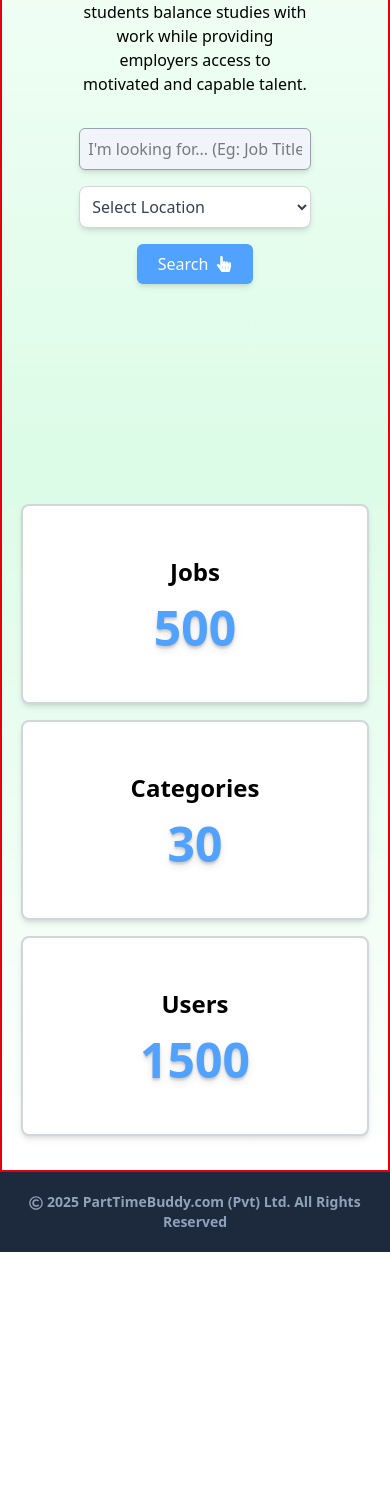
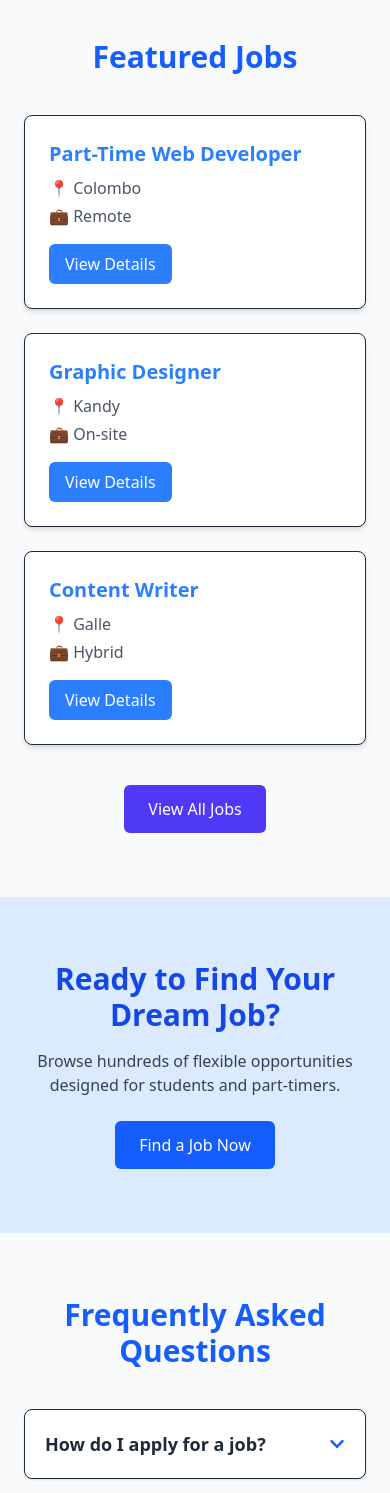
Before and after one commit to shanuDil2001/job-posting-website-frontend, a React (Vite) app: page / in a window 390 px wide. Shown: the part 441-1934 px from the top of the page. Before the commit the page ends 1693 px from the top, so only its background shows below. Built offline with nearby package versions, Linux system fonts and the light colour scheme.

Commit message:
Modified home page ✏

```diff
--- a/src/App.jsx
+++ b/src/App.jsx
@@ -2,7 +2,7 @@ import { Route, Routes } from "react-router-dom";
 import Jobs from "./pages/jobs";
 import About from "./pages/about";
 import CommonLayout from "./pages/commonLayout";
-import Home from "./pages/home";
+// import Home from "./pages/home";
 import RegisterPage from "./pages/register";
 import LoginPage from "./pages/login";
 import { Toaster } from "react-hot-toast";
@@ -11,6 +11,7 @@ import EmployerLayout from "./pages/employer/employerLayout";
 import Dashboard from "./pages/employer/dashboard";
 import EditJob from "./pages/employer/editJob";
 import NewJob from "./pages/employer/newJob";
+import Home from "./pages/test";
 
 function App() {
 
--- /dev/null
+++ b/src/pages/test.jsx
@@ -0,0 +1,149 @@
+import { useNavigate } from "react-router-dom";
+import { useState } from "react";
+import { FaChevronDown, FaChevronUp } from "react-icons/fa";
+
+function Home() {
+  const navigate = useNavigate();
+
+  // Example FAQ data
+  const faqs = [
+    {
+      question: "How do I apply for a job?",
+      answer:
+        "You can browse available jobs on the Jobs page and click the 'Apply Now' button on the job you’re interested in.",
+    },
+    {
+      question: "Is this platform free to use?",
+      answer:
+        "Yes! Both students and employers can use this platform for free. We aim to make job hunting simple and accessible.",
+    },
+    {
+      question: "How can I post a job?",
+      answer:
+        "Employers can sign up and post new job listings through their dashboard once logged in.",
+    },
+  ];
+
+  const [openIndex, setOpenIndex] = useState(null);
+  const toggleFAQ = (index) => {
+    setOpenIndex(openIndex === index ? null : index);
+  };
+
+  // Example job data (replace later with backend data)
+  const jobs = [
+    { id: 1, title: "Part-Time Web Developer", location: "Colombo", type: "Remote" },
+    { id: 2, title: "Graphic Designer", location: "Kandy", type: "On-site" },
+    { id: 3, title: "Content Writer", location: "Galle", type: "Hybrid" },
+  ];
+
+  return (
+    <div className="w-full bg-gray-50 text-gray-800">
+
+      {/* 🌟 Hero Section */}
+      <section className="bg-linear-to-r from-blue-500 to-indigo-600 text-white py-24 px-6 text-center">
+        <h1 className="text-4xl md:text-5xl font-bold mb-4">
+          Find Your Perfect Part-Time Job
+        </h1>
+        <p className="text-lg mb-6">
+          Connect with top employers and flexible opportunities that fit your schedule.
+        </p>
+        <button
+          onClick={() => navigate("/jobs")}
+          className="bg-white text-blue-600 font-semibold px-6 py-3 rounded-md shadow hover:bg-gray-100 transition"
+        >
+          Explore Jobs
+        </button>
+      </section>
+
+      {/* 💼 Featured Jobs Section */}
+      <section className="py-16 px-6 max-w-6xl mx-auto">
+        <h2 className="text-3xl font-bold text-center mb-10 text-blue-600">
+          Featured Jobs
+        </h2>
+
+        <div className="grid md:grid-cols-3 gap-6">
+          {jobs.map((job) => (
+            <div
+              key={job.id}
+              className="bg-white shadow-md rounded-lg p-6 border hover:shadow-lg transition"
+            >
+              <h3 className="text-xl font-semibold text-blue-500 mb-2">{job.title}</h3>
+              <p className="text-gray-600 mb-1">
+                📍 {job.location}
+              </p>
+              <p className="text-gray-600 mb-4">
+                💼 {job.type}
+              </p>
+              <button
+                onClick={() => navigate("/jobs")}
+                className="bg-blue-500 text-white px-4 py-2 rounded-md hover:bg-blue-600 transition"
+              >
+                View Details
+              </button>
+            </div>
+          ))}
+        </div>
+
+        <div className="text-center mt-10">
+          <button
+            onClick={() => navigate("/jobs")}
+            className="bg-indigo-600 text-white px-6 py-3 rounded-md hover:bg-indigo-700 transition"
+          >
+            View All Jobs
+          </button>
+        </div>
+      </section>
+
+      {/* 🔍 Find a Job Section */}
+      <section className="bg-blue-100 py-16 text-center px-6">
+        <h2 className="text-3xl font-bold mb-4 text-blue-700">
+          Ready to Find Your Dream Job?
+        </h2>
+        <p className="text-gray-700 mb-6">
+          Browse hundreds of flexible opportunities designed for students and part-timers.
+        </p>
+        <button
+          onClick={() => navigate("/jobs")}
+          className="bg-blue-600 text-white px-6 py-3 rounded-md hover:bg-blue-700 transition"
+        >
+          Find a Job Now
+        </button>
+      </section>
+
+      {/* ❓ FAQ Section */}
+      <section className="py-16 px-6 max-w-4xl mx-auto">
+        <h2 className="text-3xl font-bold text-center mb-10 text-blue-600">
+          Frequently Asked Questions
+        </h2>
+
+        <div className="space-y-4">
+          {faqs.map((faq, index) => (
+            <div
+              key={index}
+              className="bg-white rounded-lg shadow border p-5"
+            >
+              <button
+                onClick={() => toggleFAQ(index)}
+                className="flex justify-between items-center w-full text-left"
+              >
+                <span className="font-semibold text-lg">{faq.question}</span>
+                {openIndex === index ? (
+                  <FaChevronUp className="text-blue-600" />
+                ) : (
+                  <FaChevronDown className="text-blue-600" />
+                )}
+              </button>
+
+              {openIndex === index && (
+                <p className="mt-3 text-gray-600 border-t pt-3">{faq.answer}</p>
+              )}
+            </div>
+          ))}
+        </div>
+      </section>
+
+    </div>
+  );
+}
+
+export default Home;
```
